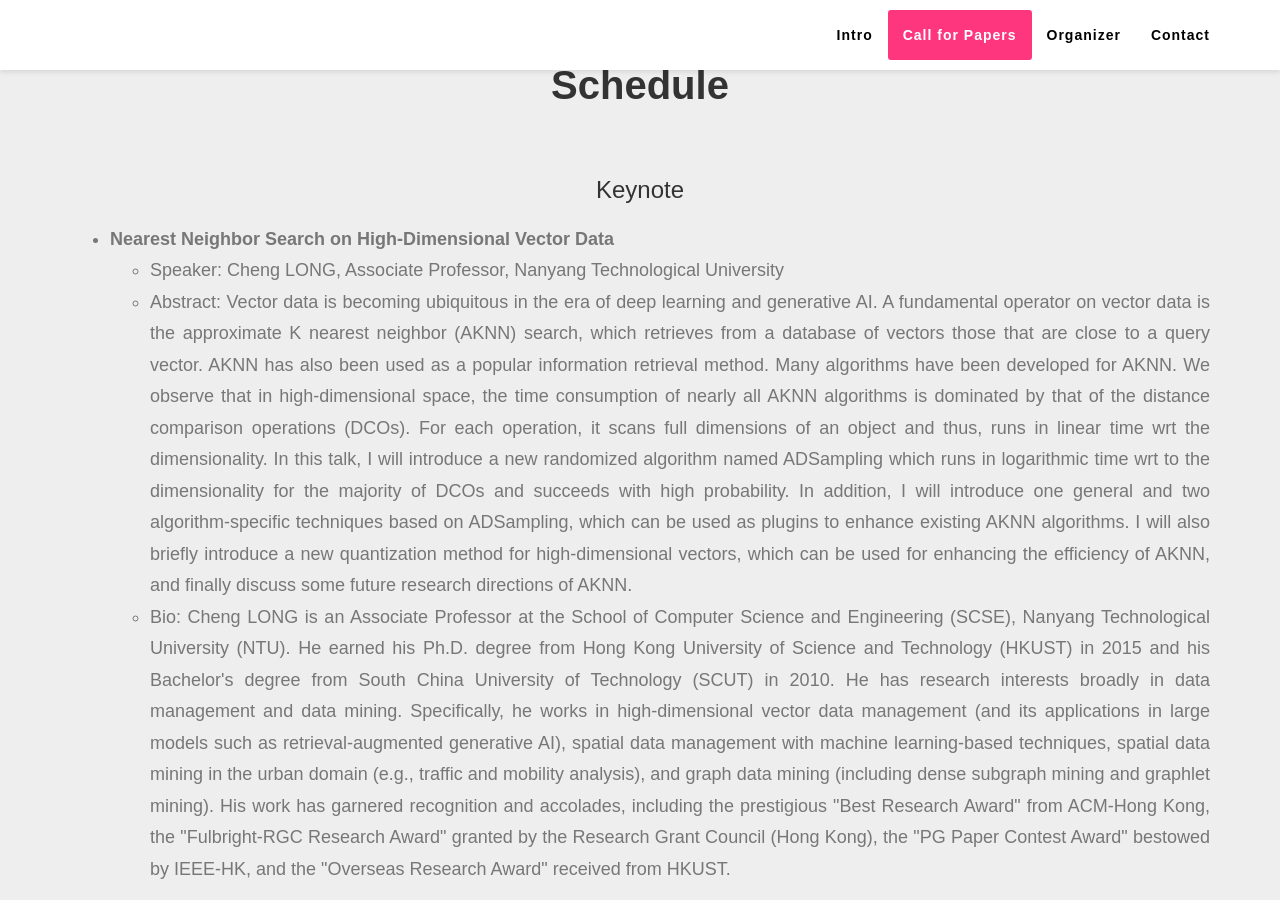
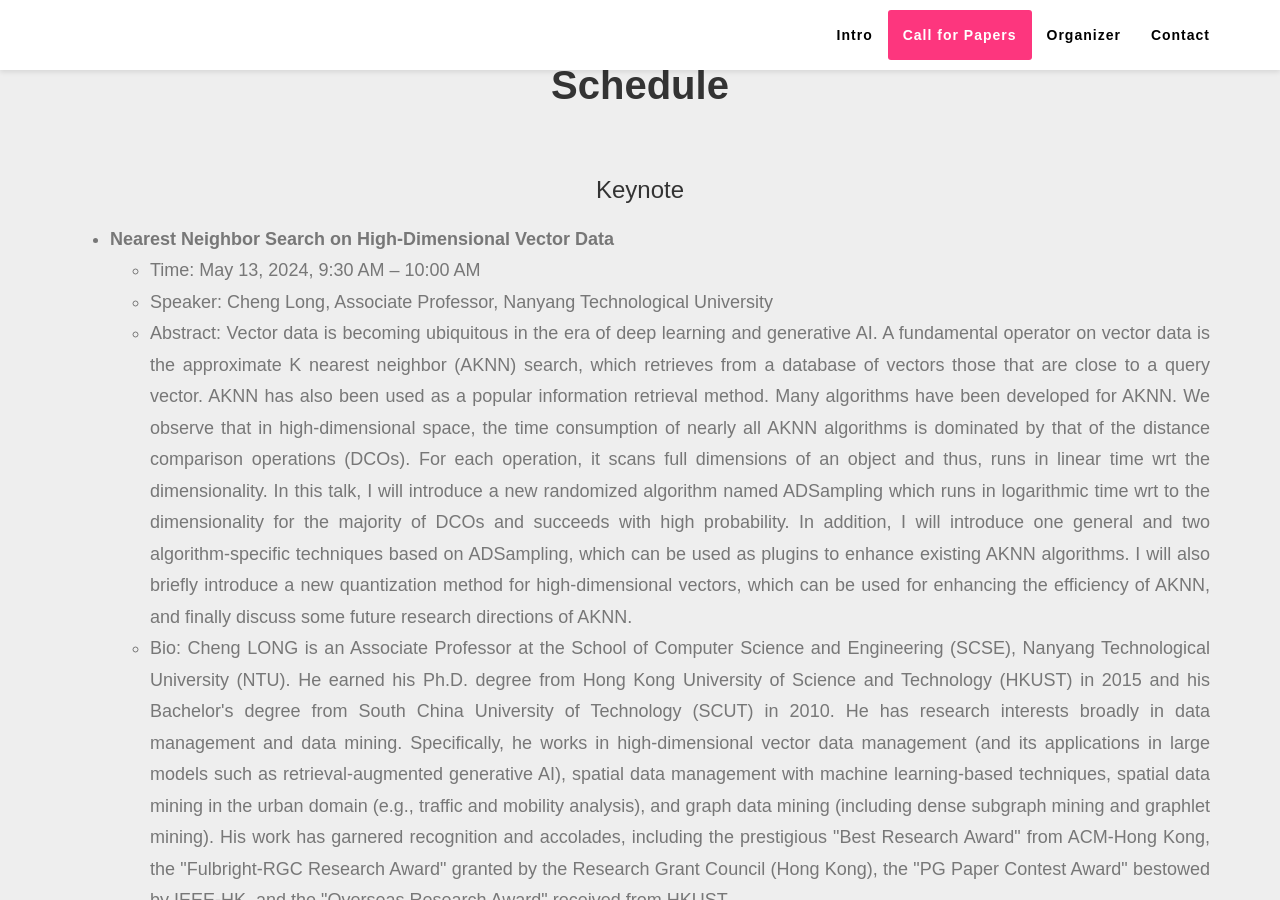
Before and after one commit to IRMeetsLLM/IRMeetsLLM.github.io, a Jekyll site: the page built from index.md, in a window 1280 px wide and 900 px high, scrolled down 3502 px. Built offline with Jekyll 4.4.1, drawn with Linux system fonts in a browser that asks for light colours; nearby versions of some CDN libraries; some web fonts are replaced.

Commit message:
Update schedule2.html

```diff
--- a/_includes/schedule2.html
+++ b/_includes/schedule2.html
@@ -14,7 +14,8 @@
         <ul class="large text-muted">
           <li><strong>Nearest Neighbor Search on High-Dimensional Vector Data</strong>
               <ul>
-                  <li>Speaker: Cheng LONG, Associate Professor, Nanyang Technological University</li>
+                  <li>Time: May 13, 2024, 9:30 AM – 10:00 AM </li>
+                  <li>Speaker: Cheng Long, Associate Professor, Nanyang Technological University</li>
                   <li>Abstract: Vector data is becoming ubiquitous in the era of deep learning and generative AI. A fundamental operator on vector data is the approximate K nearest neighbor (AKNN) search, which retrieves from a database of vectors those that are close to a query vector. AKNN has also been used as a popular information retrieval method. Many algorithms have been developed for AKNN. We observe that in high-dimensional space, the time consumption of nearly all AKNN algorithms is dominated by that of the distance comparison operations (DCOs). For each operation, it scans full dimensions of an object and thus, runs in linear time wrt the dimensionality. In this talk, I will introduce a new randomized algorithm named ADSampling which runs in logarithmic time wrt to the dimensionality for the majority of DCOs and succeeds with high probability. In addition, I will introduce one general and two algorithm-specific techniques based on ADSampling, which can be used as plugins to enhance existing AKNN algorithms. I will also briefly introduce a new quantization method for high-dimensional vectors, which can be used for enhancing the efficiency of AKNN, and finally discuss some future research directions of AKNN.</li>
                   <li>Bio: Cheng LONG is an Associate Professor at the School of Computer Science and Engineering (SCSE), Nanyang Technological University (NTU). He earned his Ph.D. degree from Hong Kong University of Science and Technology (HKUST) in 2015 and his Bachelor's degree from South China University of Technology (SCUT) in 2010. He has research interests broadly in data management and data mining. Specifically, he works in high-dimensional vector data management (and its applications in large models such as retrieval-augmented generative AI), spatial data management with machine learning-based techniques, spatial data mining in the urban domain (e.g., traffic and mobility analysis), and graph data mining (including dense subgraph mining and graphlet mining). His work has garnered recognition and accolades, including the prestigious "Best Research Award" from ACM-Hong Kong, the "Fulbright-RGC Research Award" granted by the Research Grant Council (Hong Kong), the "PG Paper Contest Award" bestowed by IEEE-HK, and the "Overseas Research Award" received from HKUST.</li>
               </ul>
```
